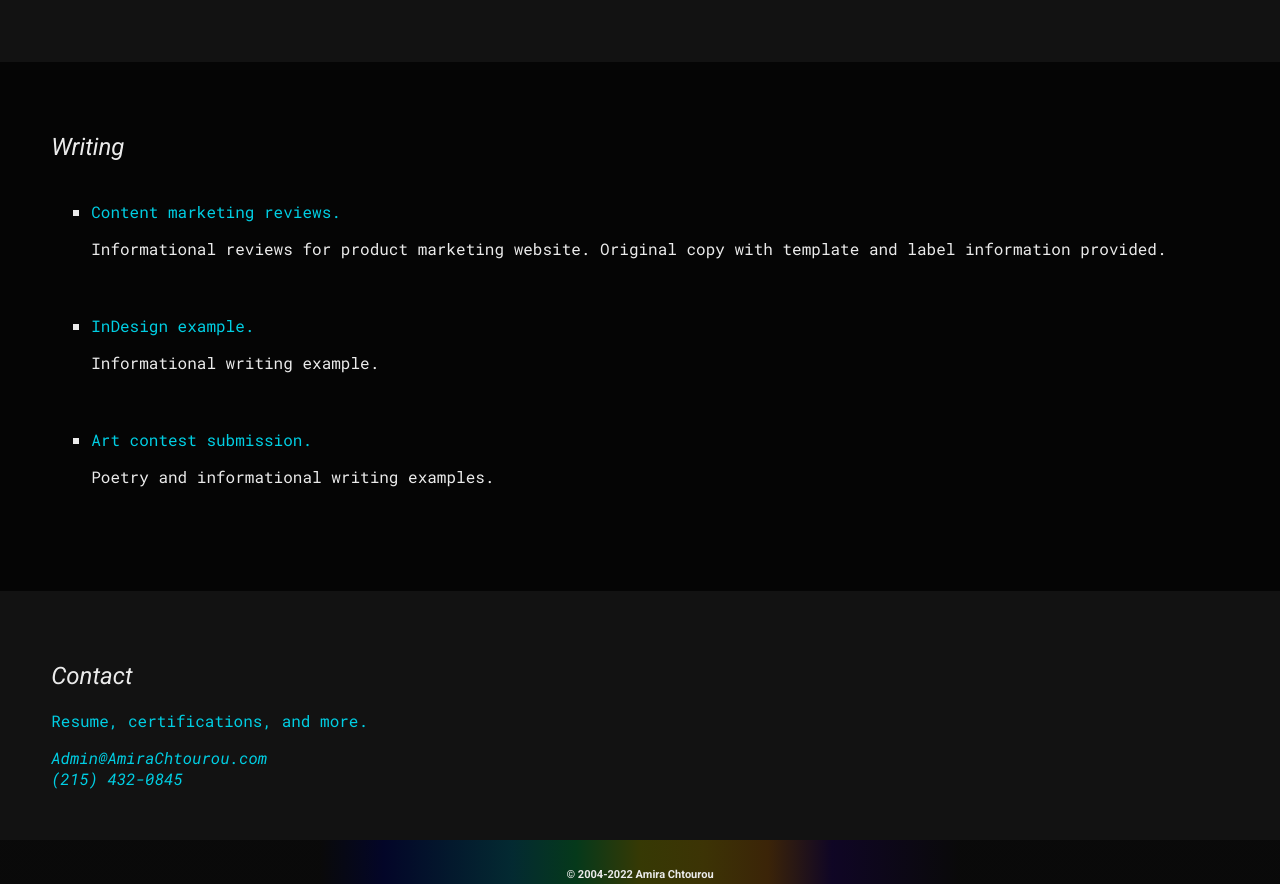
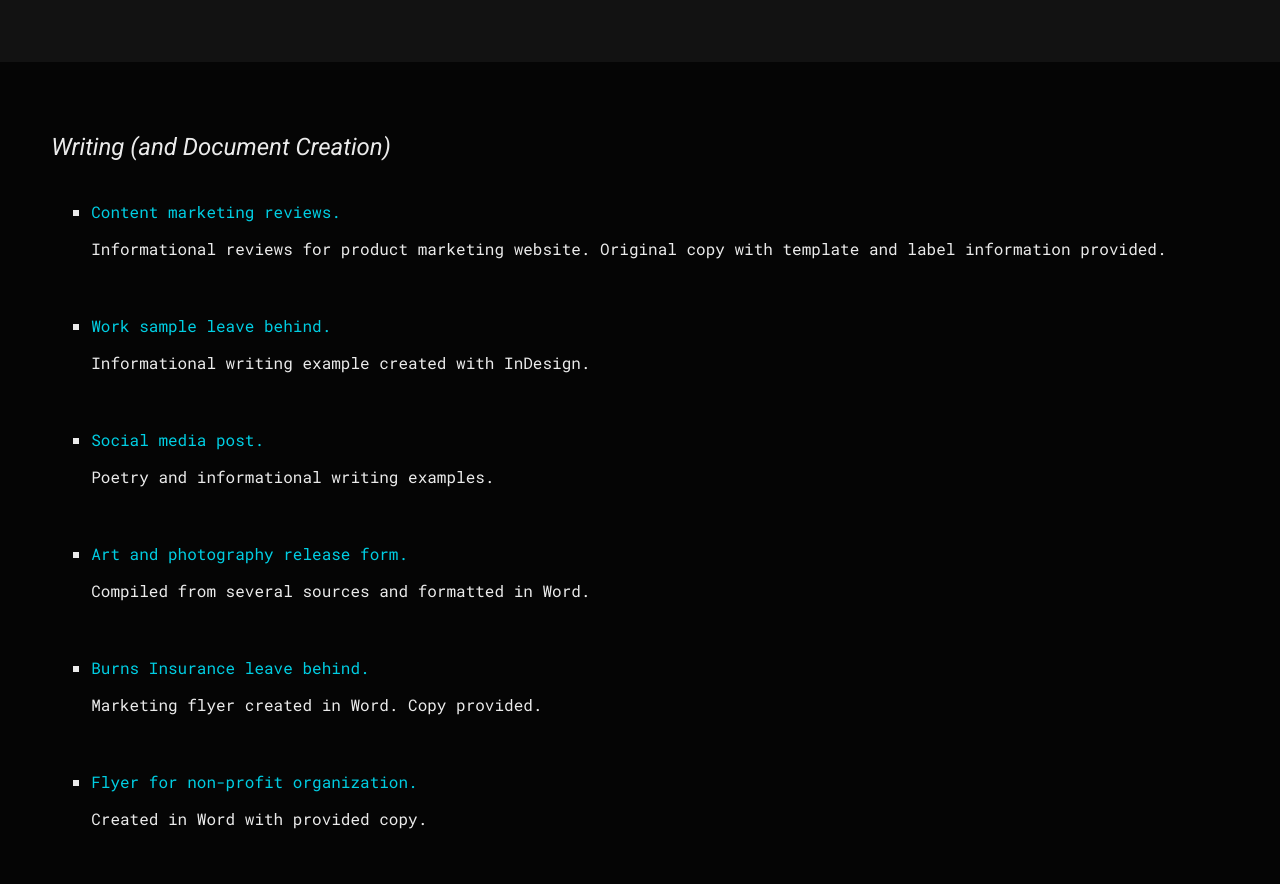
Before and after one commit to 5qu34k99/Site, a plain HTML site: page examples.html in a window 1280 px wide. Shown: the part 2920-3804 px from the top of the page. Drawn offline with Linux system fonts and the light colour scheme.

Commit message:
Update examples.html

```diff
--- a/examples.html
+++ b/examples.html
@@ -126,18 +126,28 @@
             </section>
 
             <section id="writing">
-                <h2>Writing
+                <h2>Writing (and Document Creation)
                 </h2>
                 <ul>
                     <li><a href="https://drive.google.com/drive/folders/19ewCTGtK44aj0VOkBawyTtHhW2d_LAC-" target="blank">Content marketing reviews.</a>
                         <p>Informational reviews for product marketing website. Original copy with template and label information provided.</p>
                     </li>
-                    <li><a href="https://drive.google.com/file/d/1FWjgGxiEtyg0Bqz07xR6yaQ7p1SUgdcB/" target="blank">InDesign example.</a>
-                        <p>Informational writing example.</p>
+                    <li><a href="https://drive.google.com/file/d/1FWjgGxiEtyg0Bqz07xR6yaQ7p1SUgdcB/" target="blank">Work sample leave behind.</a>
+                        <p>Informational writing example created with InDesign.</p>
                     </li>
-                    <li><a href="https://ello.co/a-mira/post/roh1xqxwuwtx67cviky41q" target="blank">Art contest submission.</a>
+                    <li><a href="https://ello.co/a-mira/post/roh1xqxwuwtx67cviky41q" target="blank">Social media post.</a>
                         <p>Poetry and informational writing examples.</p>
                     </li>
+                    <li><a href="https://docs.google.com/document/d/1qKBF08d1C_1DtC1CnyuGHifn8k9e9Kom" target="blank">Art and photography release form.</a>
+                        <p>Compiled from several sources and formatted in Word.</p>
+                    </li>
+                    <li><a href="https://drive.google.com/file/d/0B_hx0-3XvQH7ZkstZzMwM2FSZ2c" target="blank">Burns Insurance leave behind.</a>
+                        <p>Marketing flyer created in Word. Copy provided.</p>
+                    </li>
+                    <li><a href="https://drive.google.com/file/d/0B_hx0-3XvQH7NzV6SThHZHJWT1E" target="blank">Flyer for non-profit organization.</a>
+                        <p>Created in Word with provided copy.</p>
+                    </li>
+
                 </ul>
       	    </section>
 
```
